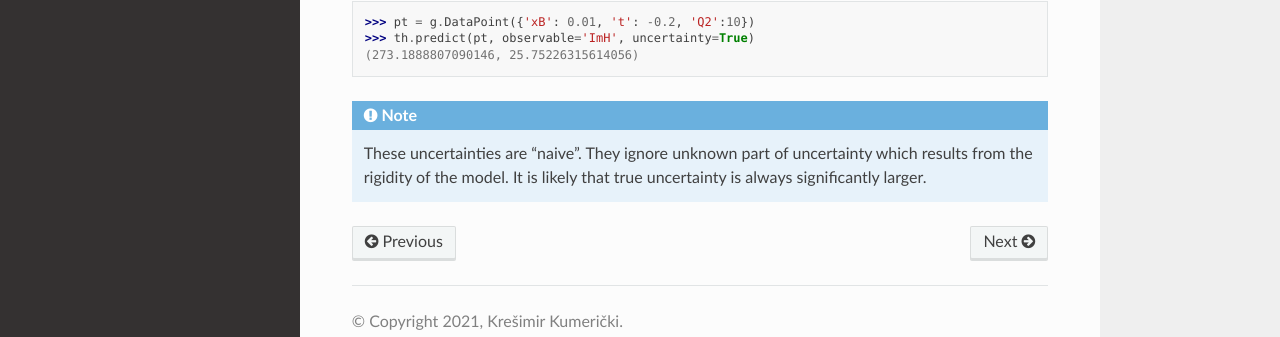
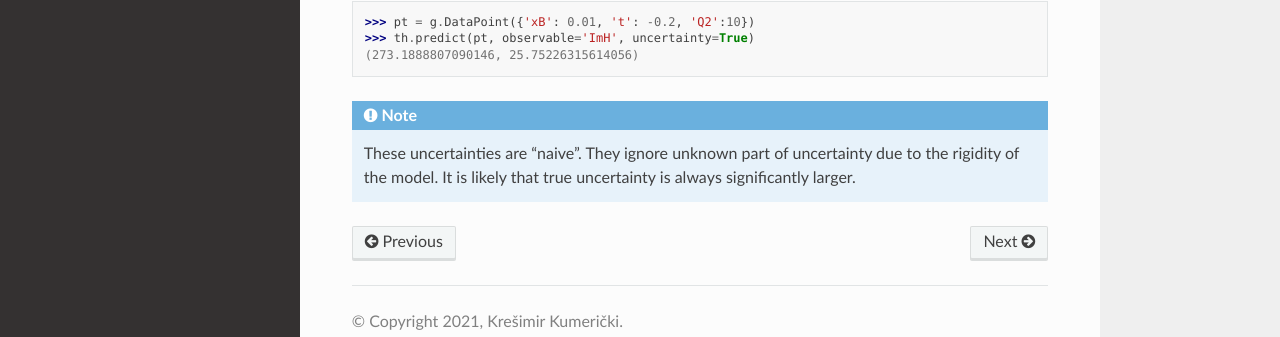
Before and after one commit to kkumer/gepard, a Sphinx documentation site: the page built from docs/source/fitting.rst, in a window 1280 px wide and 900 px high, scrolled down 678 px. Shown: the part 509-846 px from the top of the window. Built offline with Sphinx 7.4.7 and the Read the Docs theme 2.0.0, drawn with Linux system fonts in a browser that asks for light colours.

```diff
--- a/docs/source/fitting.rst
+++ b/docs/source/fitting.rst
@@ -66,6 +66,6 @@ i. e.,  calculated together with their uncertainty:
 
 .. note::
 
-   These uncertainties are "naive". They ignore unknown part of uncertainty which
-   results from the rigidity of the model. It is likely that true uncertainty is
+   These uncertainties are "naive". They ignore unknown part of uncertainty due
+   to the rigidity of the model. It is likely that true uncertainty is
    always significantly larger.
```
Also changed, not shown: 1 other file.
